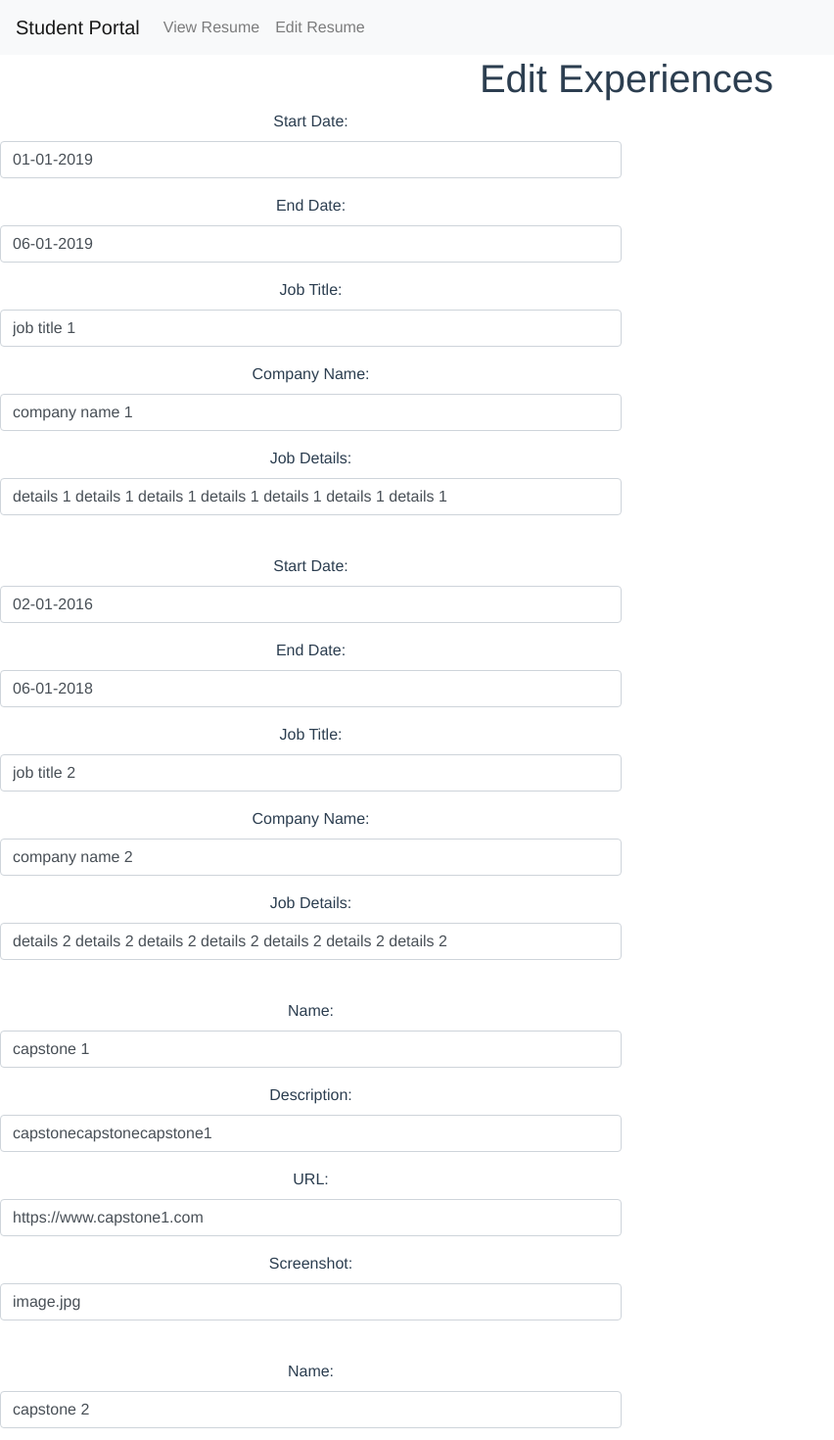
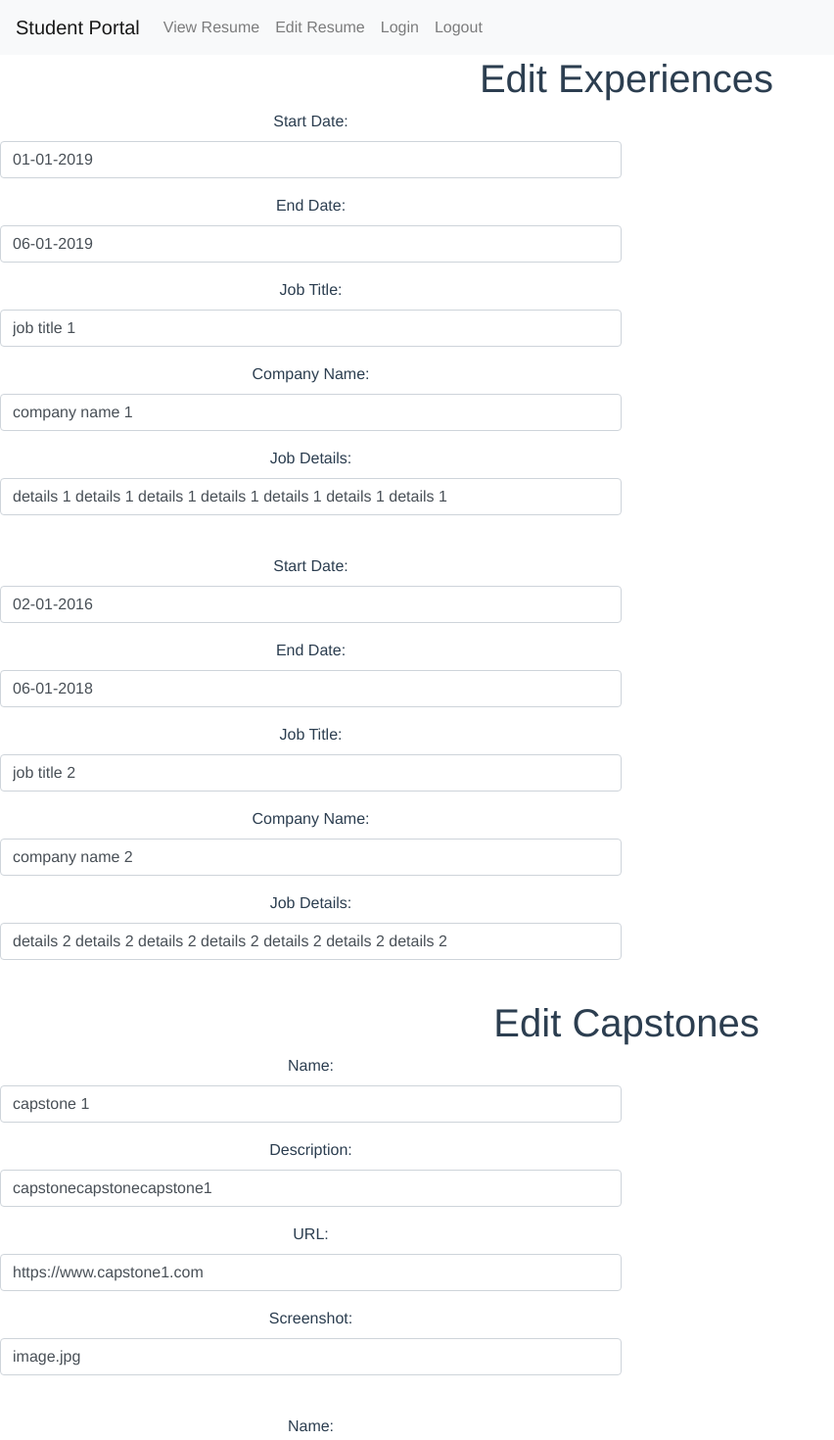
Before and after one commit to bit-please/student_portal_vue_app, a Vue app: page /resumes/1/edit in a window 1280 px wide. Shown: the top 1470 px of the page at 98% size, without its empty margins (0-852 px from the left). Built offline with nearby package versions, Linux system fonts and the light colour scheme.

Commit message:
adds login and logout links to navbar

```diff
--- a/src/App.vue
+++ b/src/App.vue
@@ -9,6 +9,8 @@
         <div class="navbar-nav">
           <router-link to="/resumes/1" class="nav-item nav-link">View Resume</router-link>
           <router-link to="/resumes/1/edit" class="nav-item nav-link">Edit Resume</router-link>
+          <router-link to="/login" class="nav-item nav-link">Login</router-link>
+          <router-link to="/logout" class="nav-item nav-link">Logout</router-link>
         </div>
       </div>
     </nav>
--- a/src/views/Resumes/Edit.vue
+++ b/src/views/Resumes/Edit.vue
@@ -38,6 +38,8 @@
         </div>
       </form><br>
     </div>
+
+    <h1 class="text-center">Edit Capstones</h1>
 
     <div v-for="capstone in capstones">
       <form v-on:submit.prevent="submit()">
```
